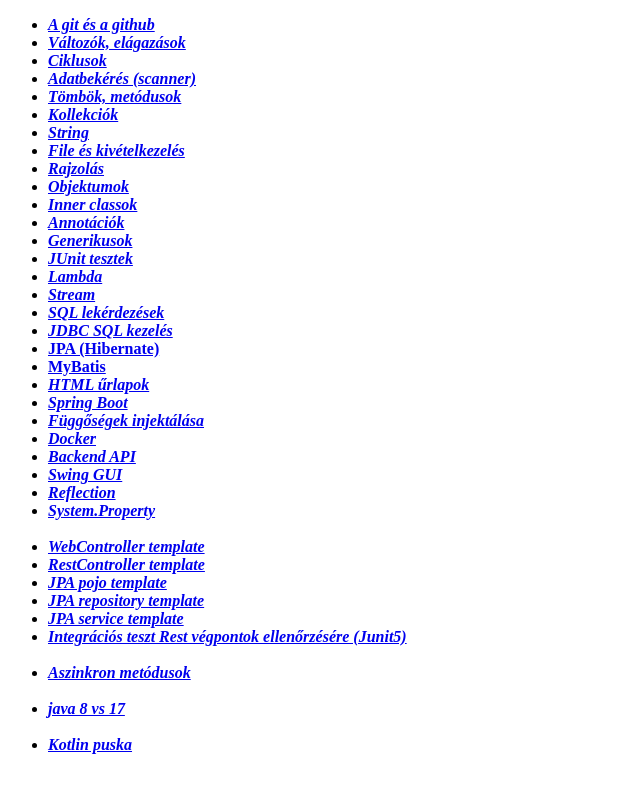
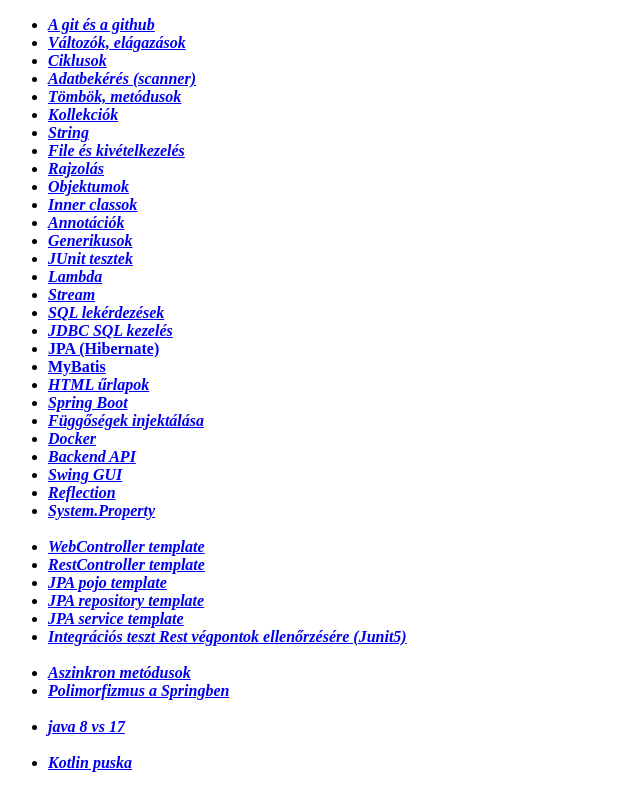
Before and after one commit to gandrassy/gandrassy.github.io, a plain HTML site: page tartalom.html in a window 1280 px wide. Shown: the whole page, without its empty margins (0-640 px from the left). Drawn offline with Linux system fonts and the light colour scheme.

Commit message:
polimorfizmus

```diff
--- a/tartalom.html
+++ b/tartalom.html
@@ -47,6 +47,7 @@
     <li><a href="resttest.txt" target="folap"><em>Integrációs teszt Rest végpontok ellenőrzésére (Junit5)</em></a></li>
     <br>
     <li><a href="async.txt" target="folap"><em>Aszinkron metódusok</em></a></li>
+    <li><a href="polimorfizmus.txt" target="folap"><em>Polimorfizmus a Springben</em></a></li>
     <br>
     <li><a href="java17.txt" target="folap"><em>java 8 vs 17</em></a></li>
     <br>
```
Also changed, not shown: polimorfizmus.txt (added).
